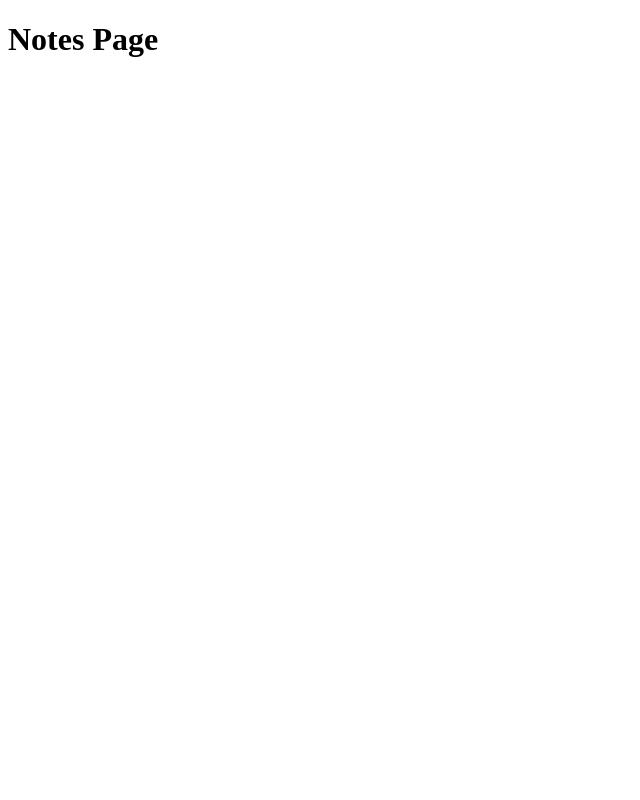
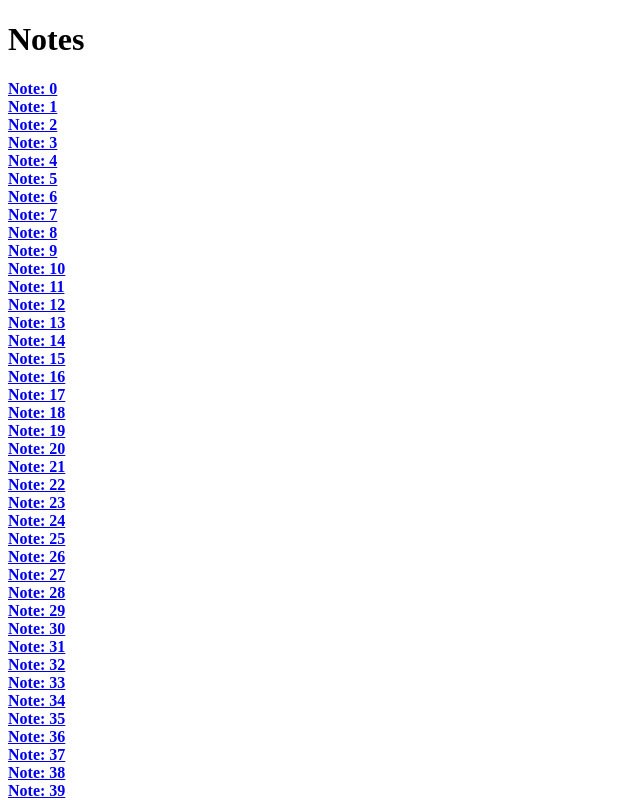
Before and after one commit to nijin26/nextjs-app, a Next.js app: page /notes in a window 1280 px wide. Shown: the top 800 px of the page, without its empty margins (0-640 px from the left). Built offline with nearby package versions, Linux system fonts and the light colour scheme.

Commit message:
Routing & Navigation

```diff
--- a/pages/index.jsx
+++ /dev/null
@@ -1,5 +0,0 @@
-import React from "react";
-
-const Page = () => <div>Index Page Created By Nijin Nazar</div>;
-
-export default Page;
--- a/pages/notes/[id].jsx
+++ /dev/null
@@ -1,5 +0,0 @@
-import React from "react";
-
-export default () => {
-  return <div>Notes Page with id</div>;
-};
--- a/pages/notes/index.jsx
+++ /dev/null
@@ -1,9 +0,0 @@
-import React from "react";
-
-export default () => {
-  return (
-    <div>
-      <h1>Notes Page</h1>
-    </div>
-  );
-};
--- /dev/null
+++ b/src/pages/notes/index.jsx
@@ -0,0 +1,24 @@
+import React from "react";
+import Link from "next/link";
+
+export default () => {
+  const notes = new Array(100)
+    .fill(1)
+    .map((e, i) => ({ id: i, title: `Note: ${i}` }));
+
+  return (
+    <div>
+      <h1>Notes</h1>
+
+      {notes.map((note) => (
+        <div>
+          <Link key={note.id} href="/notes/[id]" as={`/notes/${note.id}`}>
+            <a>
+              <strong>{note.title}</strong>
+            </a>
+          </Link>
+        </div>
+      ))}
+    </div>
+  );
+};
```
Also changed, not shown: src/pages/index.jsx (added, +14 -0 lines), src/pages/notes/[id].jsx (added, +10 -0 lines).
